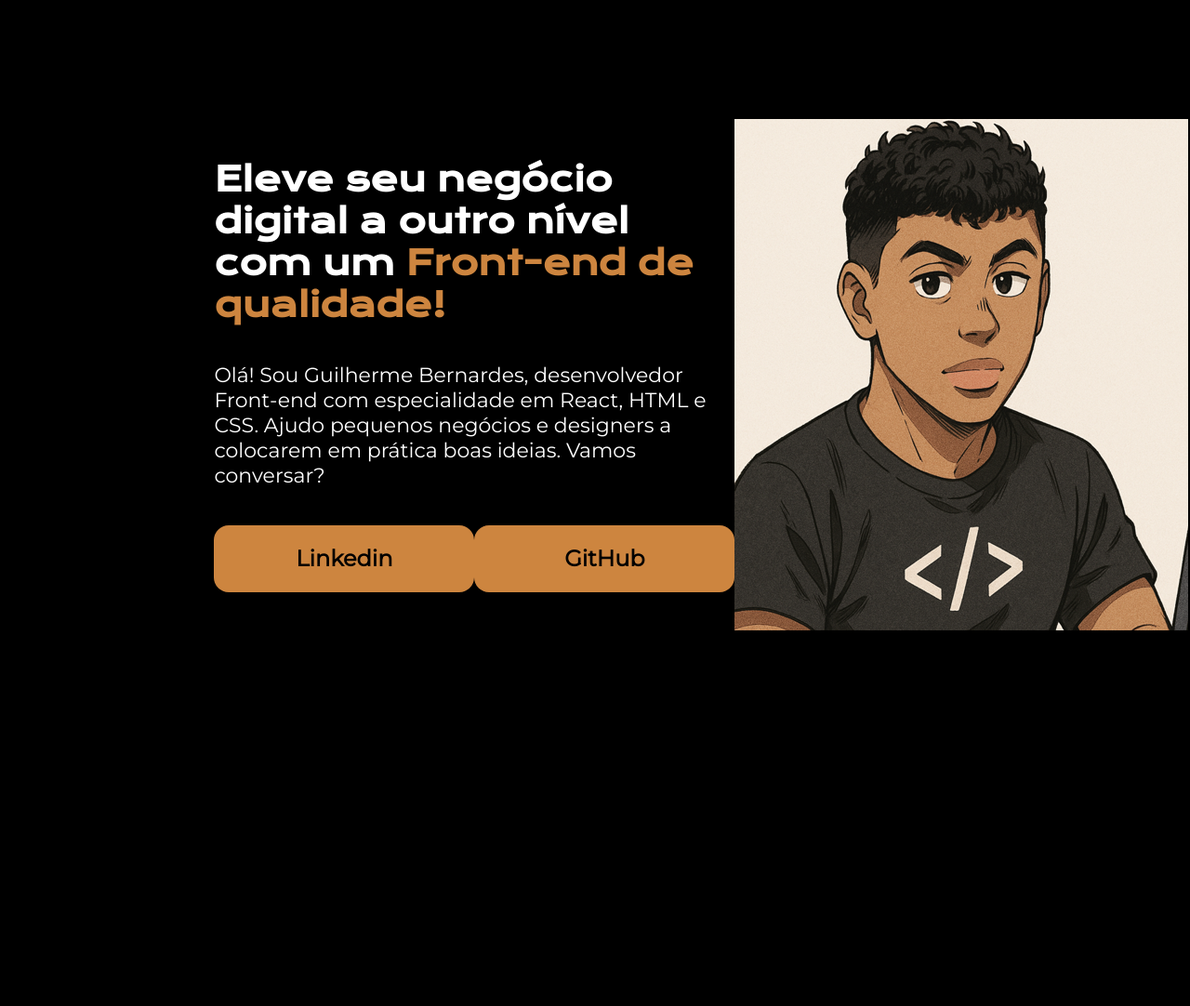
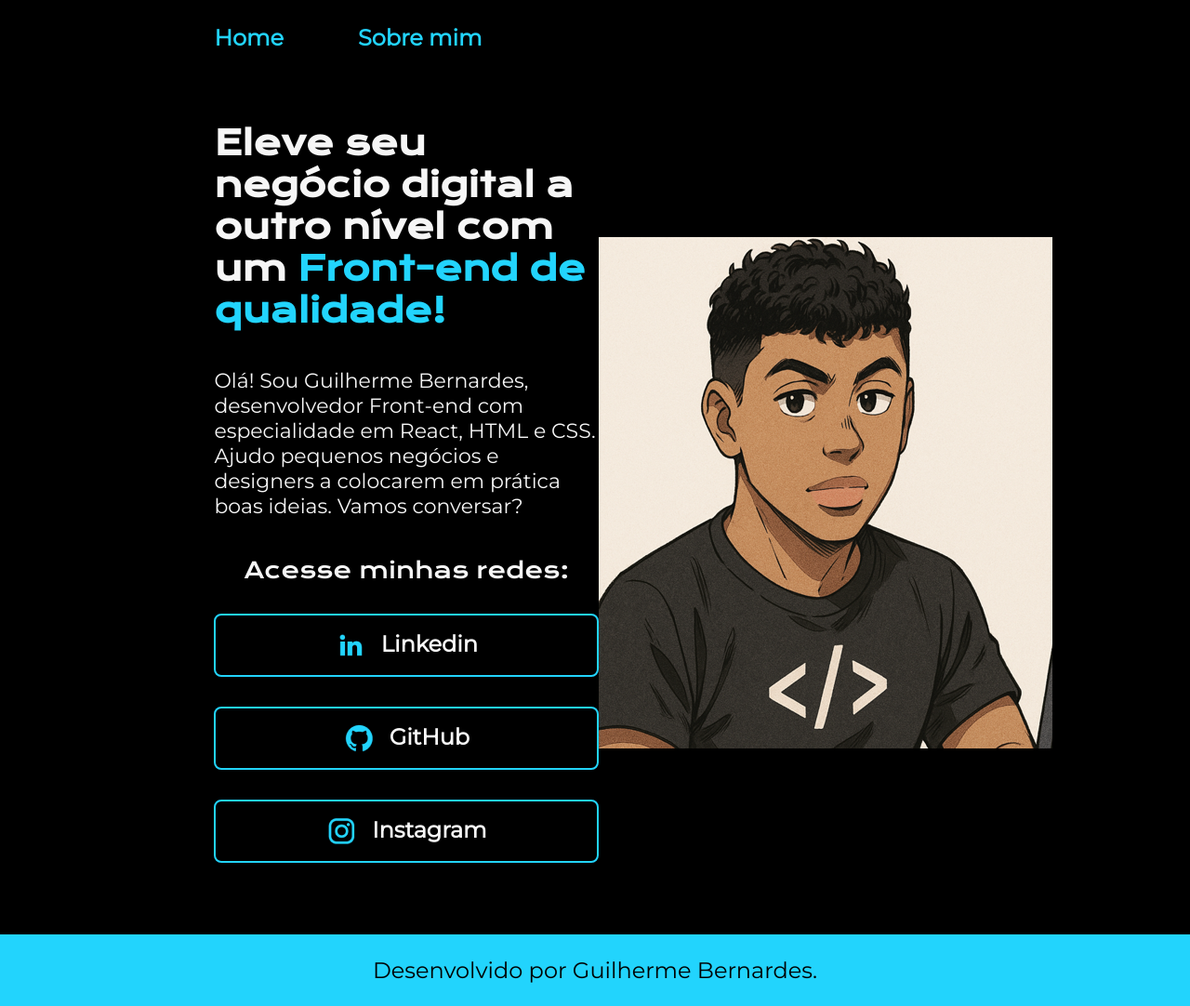
Before and after one commit to ohakwn/primeiro-portfolio, a plain HTML site: page index.html in a window 1280 px wide. Shown: the whole page at 93% size. Before the commit the page ends 928 px from the top, so only its background shows below. Drawn offline with nearby package versions, Linux system fonts and the light colour scheme.

Commit message:
Add files via upload

```diff
--- a/index.html
+++ b/index.html
@@ -4,21 +4,39 @@
     <meta charset="UTF-8">
     <meta name="viewport" content="width=device-width, initial-scale=1.0">
     <title>Portfolio</title>
-    <link rel="stylesheet" href="style.css">
+    <link rel="stylesheet" href="./styles/style.css">
 </head>
 <body>
-    <header></header>
+    <header class="cabecalho">
+        <nav class="cabecalho__menu">
+            <a class="cabecalho__menu__link" href="index.html">Home</a>
+            <a class="cabecalho__menu__link" href="about.html">Sobre mim</a>
+        </nav>
+    </header>
     <main class="apresentacao">
         <selection class="apresentacao__conteudo">
             <h1 class="apresentacao__conteudo__titulo">Eleve seu negócio digital a outro nível com um <strong class="titulo-destaque">Front-end de qualidade!</strong></h1>
             <p class="apresentacao__conteudo__texto">Olá! Sou Guilherme Bernardes, desenvolvedor Front-end com especialidade em React, HTML e CSS. Ajudo pequenos negócios e designers a colocarem em prática boas ideias. Vamos conversar?</p>
             <div class="apresentacao__links">
-                <a class="apresentacao__links__link" href="https://www.linkedin.com/in/guilherme-bernardes-70461b21a/">Linkedin</a>
-                <a class="apresentacao__links__link" href="https://github.com/ohakwn">GitHub</a>
+                <h2 class="apresentacao_links_subtitulo">Acesse minhas redes: </h2>
+                <a class="apresentacao__links__link" href="https://www.linkedin.com/in/guilherme-bernardes-70461b21a/">
+                    <img src="./assets/linkedin.png">
+                    Linkedin
+                </a>
+                <a class="apresentacao__links__link" href="https://github.com/ohakwn">
+                    <img src="./assets/github.png">
+                    GitHub
+                </a>
+                <a class="apresentacao__links__link" href="https://www.instagram.com/guieduardoxd/">
+                    <img src="./assets/instagram.png">
+                    Instagram
+                </a>
             </div>
         </selection>
-        <img src="icon.png" alt="Imagem de Guilherme Bernardes em formato anime">
+        <img src="./assets/icon.png" alt="Imagem de Guilherme Bernardes em formato anime">
     </main>
-    <footer></footer>
+    <footer class="rodape">
+        <p>Desenvolvido por Guilherme Bernardes.</p>
+    </footer>
 </body>
 </html>
--- /dev/null
+++ b/styles/style.css
@@ -0,0 +1,113 @@
+@import url('https://fonts.googleapis.com/css2?family=Krona+One&family=Montserrat&display=swap');
+
+:root {
+    --cor-primaria: #000000;
+    --cor-secundaria: #F6F6F6;
+    --cor-terciaria: #22D4FD;
+    --cor-hover: #272727;
+
+    --fonte-primaria: "Krona One", sans-serif;
+    --fonte-secundaria: "Montserrat", sans-serif;
+}
+
+* {
+    margin: 0;
+    padding: 0;
+}
+
+body {
+    box-sizing: border-box;
+    background-color: var(--cor-primaria);
+    color: var(--cor-secundaria);
+}
+
+.cabecalho {
+    padding: 2% 0% 0% 18%;
+}
+
+.cabecalho__menu {
+    display: flex;
+    gap: 80px;
+}
+
+.cabecalho__menu__link {
+    color: var(--cor-terciaria);
+    font-size: 24px;
+    font-weight:600;
+    font-family: var(--fonte-secundaria);
+    text-decoration: none;
+}
+
+.apresentacao {
+    padding: 6% 18%;
+    display: flex;
+    align-items: center;
+    justify-content: space-between;
+}
+
+.apresentacao__conteudo {
+    width: 615px;
+    display: flex;
+    flex-direction: column;
+    gap: 40px;
+}
+
+.apresentacao__conteudo__titulo {
+    font-size: 36px;
+    font-family: var(--fonte-primaria);
+}
+
+.titulo-destaque {
+    color: var(--cor-terciaria);
+}
+
+.apresentacao__conteudo__texto {
+    font-size: 22px;
+    font-weight: 400;
+    font-family: var(--fonte-secundaria);
+}
+
+.apresentacao__links {
+    display: flex;
+    flex-direction: column;
+    align-items: center;
+    gap: 32px;
+    justify-content: space-between;
+}
+
+.apresentacao_links_subtitulo {
+    font-family: var(--fonte-primaria);
+    font-weight: 400;
+    font-size: 24px;
+}
+
+.apresentacao__links__link {
+    display: flex;
+    justify-content: center;
+    gap: 16px;
+    width: 378px;
+    text-align:center;
+    border: 2px solid var(--cor-terciaria);
+    border-radius: 8px;
+    font-size: 24px;
+    font-weight: 600;
+    padding: 16px 16px;
+    text-decoration: none;
+    color: var(--cor-secundaria);
+    font-family: var(--fonte-secundaria);
+
+}
+
+.apresentacao__links__link:hover {
+    background-color: var(--cor-hover);
+    width: 390px;
+}
+
+.rodape {
+    color: var(--cor-primaria);
+    background-color: var(--cor-terciaria);
+    font-size: 24px;
+    font-family: var(--fonte-secundaria);
+    text-align: center;
+    padding: 24px;
+}
```
Also changed, not shown: about.html (added, +28 -0 lines), assets/github.png (added), assets/icon.png (added), assets/instagram.png (added), assets/linkedin.png (added), assets/twitch.png (added), assets/twitter-novo.png (added), assets/twitter.png (added).
